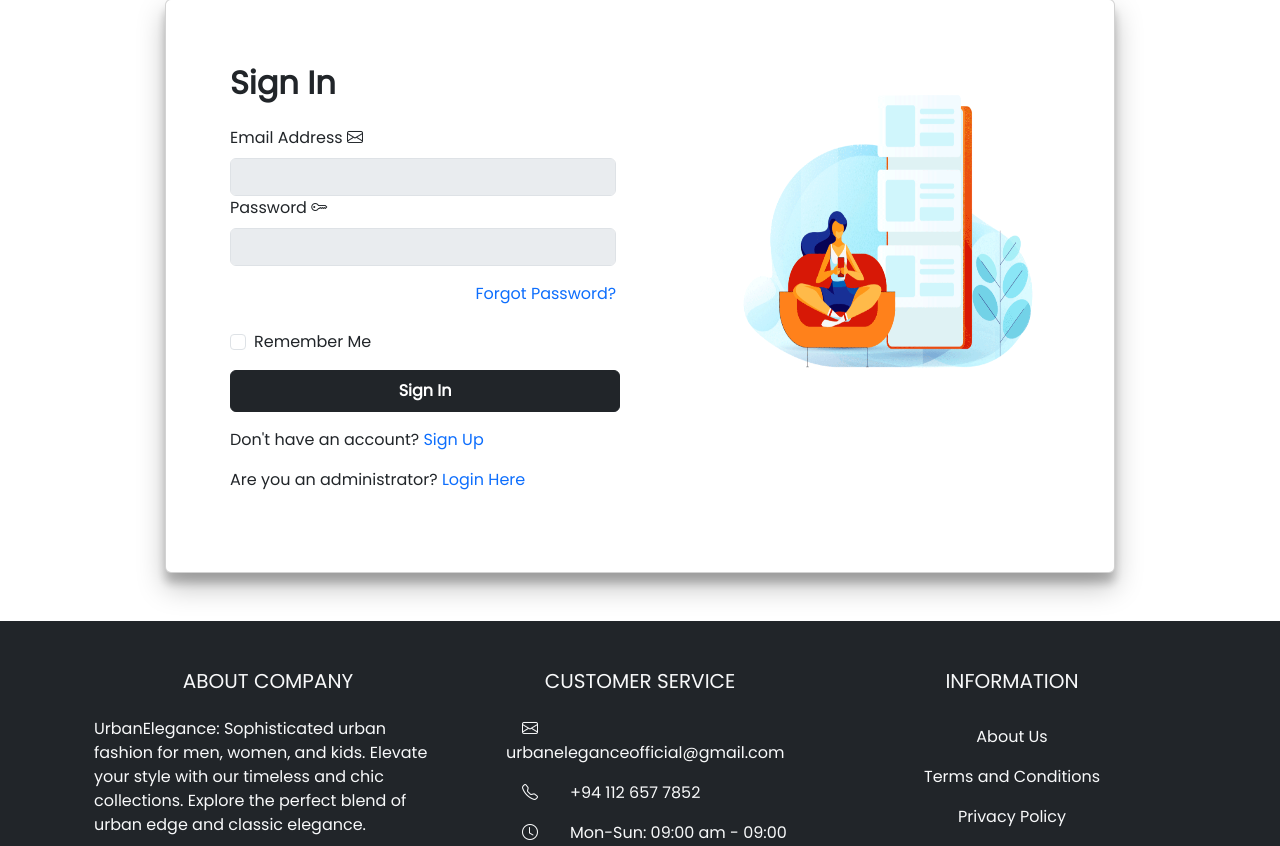
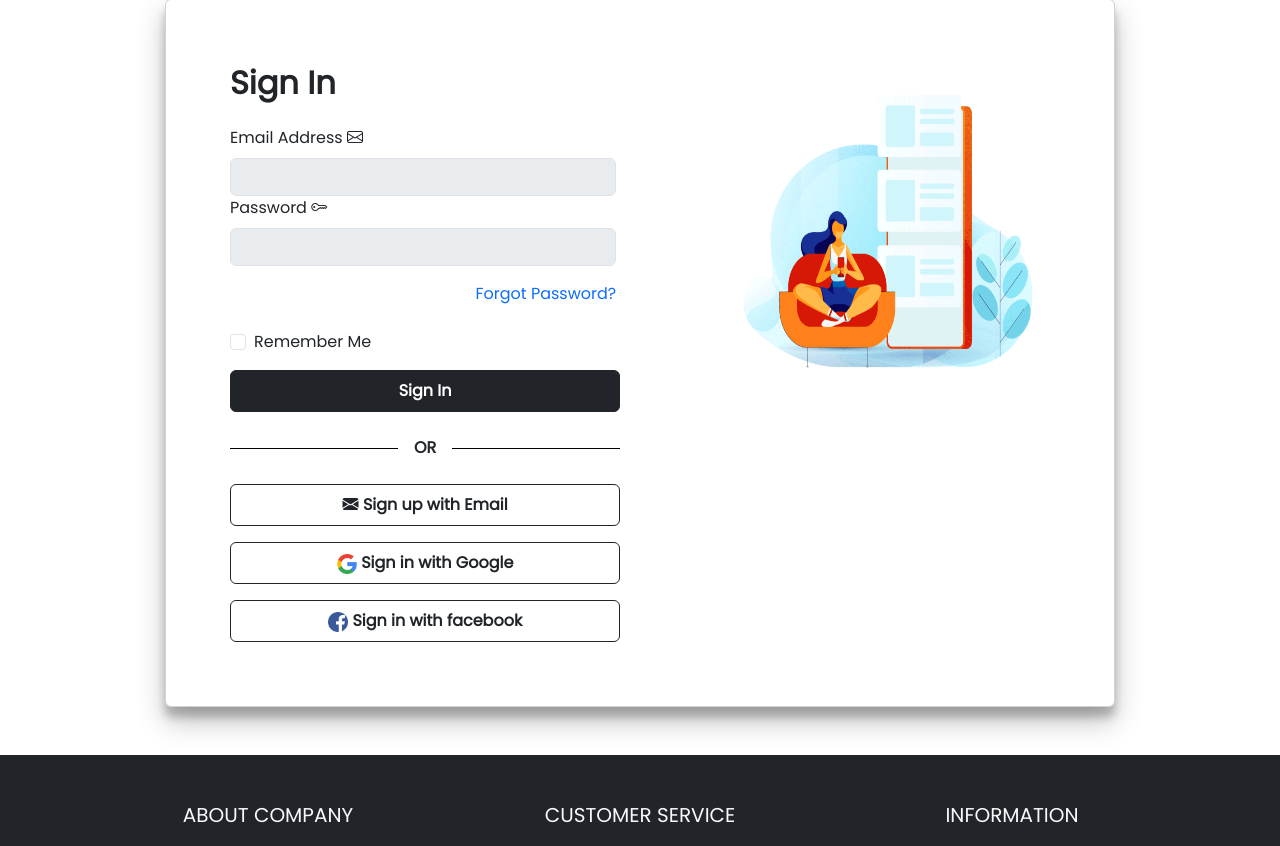
Before and after one commit to ayomalbanneka/e-commerce-web-application, a PHP site: page /sign-in.php in a window 1280 px wide. Shown: the part 116-962 px from the top of the page. Run offline with PHP 8.4, Linux system fonts and the light colour scheme; some libraries are stand-ins or nearby versions.

Commit message:
Add sign-in functionality and improve layout for sign-in page

```diff
--- a/css/style.css
+++ b/css/style.css
@@ -711,3 +711,34 @@ otp-card-inputs {
 /* Sort */
 
 /* Advanced Search */
+
+/* sign-in */
+
+.divider::after,
+.divider::before{
+    content: "";
+    flex: 1;
+    height: 1px;
+    background-color: black;
+}
+
+@media(min-width: 768px){
+    .divider{
+        display: flex;
+        align-items: center;
+        text-align: center;
+    }
+
+}
+
+.google_icon{
+    width: 20px;
+    height: 20px;
+}
+
+.facebook_icon{
+    width: 20px;
+    height: 20px;
+}
+
+/* sign-in */
--- a/header.php
+++ b/header.php
@@ -76,7 +76,7 @@
 
                             <?php
 
-                            $cart_rs = Database::search("SELECT * FROM `cart` WHERE `cart_users_email` = '".$email."'");
+                            $cart_rs = Database::search("SELECT * FROM `cart` WHERE `cart_users_email` = '" . $email . "'");
                             $cart_num = $cart_rs->num_rows;
 
                             ?>
--- a/js/script.js
+++ b/js/script.js
@@ -100,6 +100,11 @@ function signUp() {
     request.send(form);
 
 }
+
+function signInWithEmail(){
+    window.location.href = "sign-up.php";
+}
+
 //This will stop multiple alert repeting when click the button
 document.getElementById("sweetBtn").removeEventListener('click', signUp);
 document.getElementById("sweetBtn").addEventListener('click', function (event) {
--- a/sign-in.php
+++ b/sign-in.php
@@ -26,7 +26,7 @@ include "connection.php"
 <body>
     <!-- upper nav bar  -->
 
-    <?php  include "profile-header.php"  ?>
+    <?php include "profile-header.php"  ?>
 
     <!-- upper nav bar  -->
 
@@ -49,10 +49,10 @@ include "connection.php"
                                     $email = "";
                                     $password = "";
 
-                                    if(isset($_COOKIE["email"])){
+                                    if (isset($_COOKIE["email"])) {
                                         $email = $_COOKIE["email"];
                                     }
-                                    if(isset($_COOKIE["password"])){
+                                    if (isset($_COOKIE["password"])) {
                                         $password = $_COOKIE["password"];
                                     }
 
@@ -82,13 +82,52 @@ include "connection.php"
                                 <button class="fw-bold btn btn-dark py-2" onclick="signIn();" id="sweetBtn">Sign In</button>
                             </div>
 
-                            <div class="col-12 col-lg-10 col-md-6 mt-3">
+                            <!-- <div class="col-12 col-lg-10 col-md-6 mt-3">
                                 <p>Don't have an account? <a class="link link-primary text-decoration-none" href="sign-up.php">Sign Up</a> </p>
+                            </div> -->
+
+                            <!-- <div class="col-12 col-lg-10 col-md-7 mt-3">
+                                <p>Are you an administrator? <a class="link link-primary text-decoration-none" href="admin-sign-in.php">Login Here</a> </p>
+                            </div> -->
+
+                            <div class="divider d-flex align-items-center my-4 col-12 col-lg-10 col-md-10">
+
+                                <p class="text-center fw-bold mx-3 mb-0 fw-bold">OR</p>
+
                             </div>
 
-                            <div class="col-12 col-lg-10 col-md-7 mt-3">
-                                <p>Are you an administrator? <a class="link link-primary text-decoration-none" href="admin-sign-in.php">Login Here</a> </p>
+                            <div class="col-12 col-lg-10 col-md-10 mt-3 d-grid">
+                                <button class="fw-bold btn btn-outline-dark py-2 d-none d-md-block" id="sweetBtn" onclick="signInWithEmail();">
+                                    <i class="bi bi-envelope-fill"></i> Sign up with Email
+                                </button>
                             </div>
+
+                            <div class="col-12 col-lg-10 col-md-10 mt-3 d-grid ">
+                                <button class="fw-bold btn btn-outline-dark py-2 d-none d-md-block" id="sweetBtn">
+                                    <img src="img/google_icon.ico" class="google_icon" alt="google" />
+                                    Sign in with Google
+                                </button>
+                            </div>
+
+                            <div class="col-12 col-lg-10 col-md-10 mt-3 d-grid">
+                                <button class="fw-bold btn btn-outline-dark py-2 d-none d-md-block" id="sweetBtn">
+                                    <img src="img/facebook_icon.ico" class="facebook_icon" alt="">
+                                    Sign in with facebook
+                                </button>
+                            </div>
+
+                            <div class="col-12 col-lg-1 col-md-12 d-flex justify-content-center d-lg-none d-md-none align-items-center">
+                                <button class="fw-bold btn d-flex rounded rounded-5 mx-2 py-2" id="sweetBtn" onclick="signInWithEmail();">
+                                    <i class="bi bi-envelope-fill"></i>
+                                </button>
+                                <button class="fw-bold btn d-flex rounded rounded-5 mx-2 py-2" id="sweetBtn">
+                                    <img src="img/google_icon.ico" class="google_icon" alt="google" />
+                                </button>
+                                <button class="fw-bold btn d-flex rounded rounded-5 mx-2 py-2" id="sweetBtn">
+                                    <img src="img/facebook_icon.ico" class="facebook_icon" alt="">
+                                </button>
+                            </div>
+
 
                         </div>
 
```
Also changed, not shown: img/facebook_icon.ico (added), img/google_icon.ico (added).
